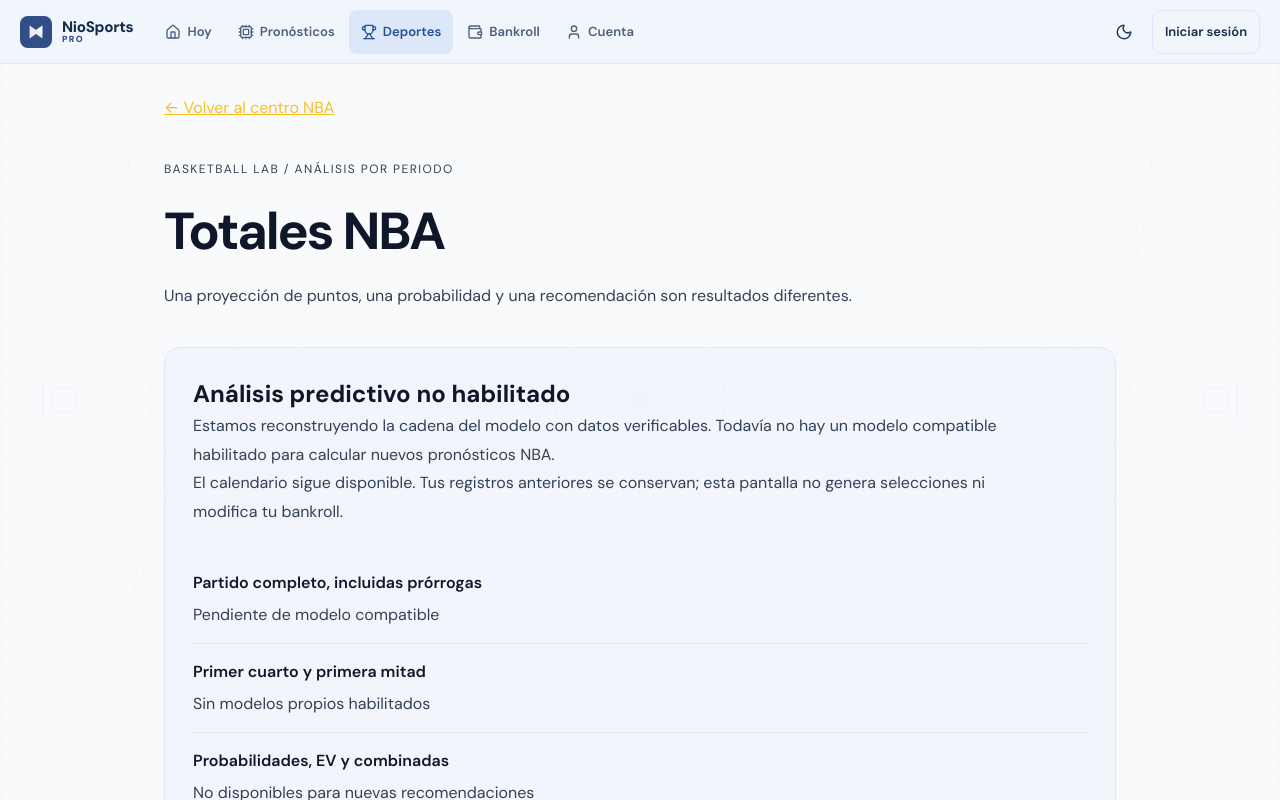
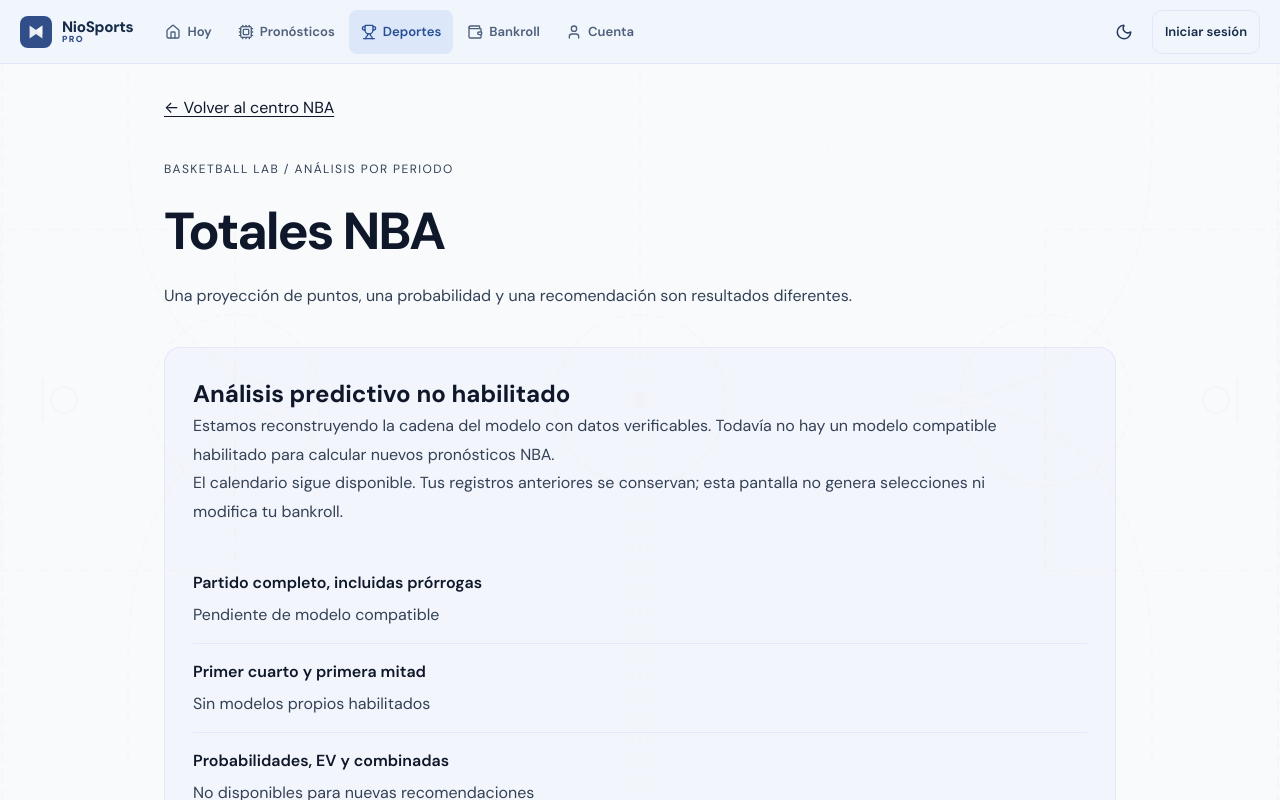
Before and after one commit to JoseGarcia1003/NioSports-Pro-v4.0, a SvelteKit app: page /totales in a window 1280 px wide. Shown: the top 800 px of the page. Built offline with nearby package versions, Linux system fonts and the light colour scheme; no server answers.

Commit message:
fix: keep totals availability links readable in both themes

```diff
--- a/src/routes/totales/+page.svelte
+++ b/src/routes/totales/+page.svelte
@@ -34,7 +34,7 @@
 </div>
 <style>
   .page{--text:var(--color-text-primary);--muted:var(--color-text-secondary);--surface:var(--color-bg-card);--border:var(--color-border);--accent:var(--color-brand-primary);--bg:var(--color-text-inverse);max-width:1000px;margin:auto;padding:32px 24px 100px;color:var(--text)}
-  a{color:var(--accent)}header{margin:36px 0}.eyebrow{font-size:12px;letter-spacing:.12em;color:var(--muted)}
+  a{color:var(--text);text-decoration:underline;text-underline-offset:3px}header{margin:36px 0}.eyebrow{font-size:12px;letter-spacing:.12em;color:var(--muted)}
   h1{font-size:clamp(32px,5vw,52px);margin:12px 0;font-weight:700;letter-spacing:-.04em}h2{font-size:24px}
   p{line-height:1.8;color:var(--muted);max-width:75ch}section{padding:28px;border:1px solid var(--border);border-radius:16px;background:var(--surface)}
   dl{margin:28px 0}dl div{padding:16px 0;border-bottom:1px solid var(--border)}dt{font-weight:600}dd{margin:8px 0 0;color:var(--muted)}
```
